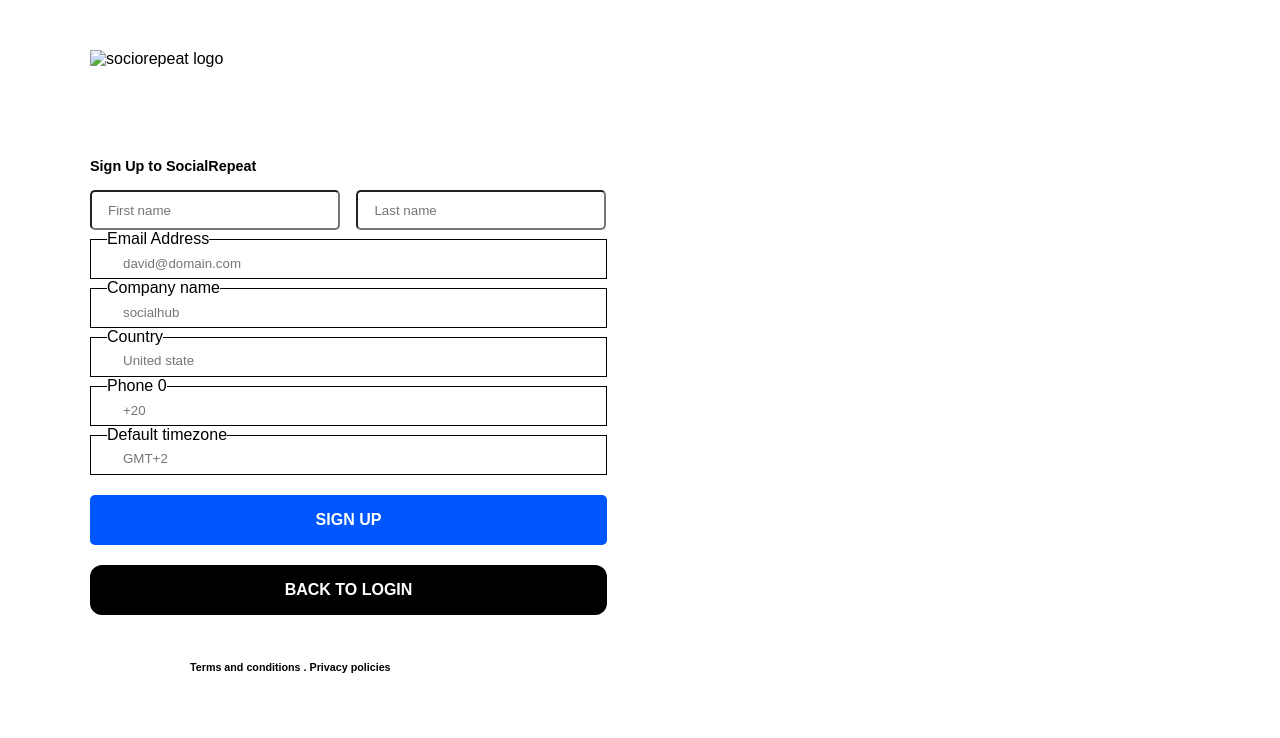
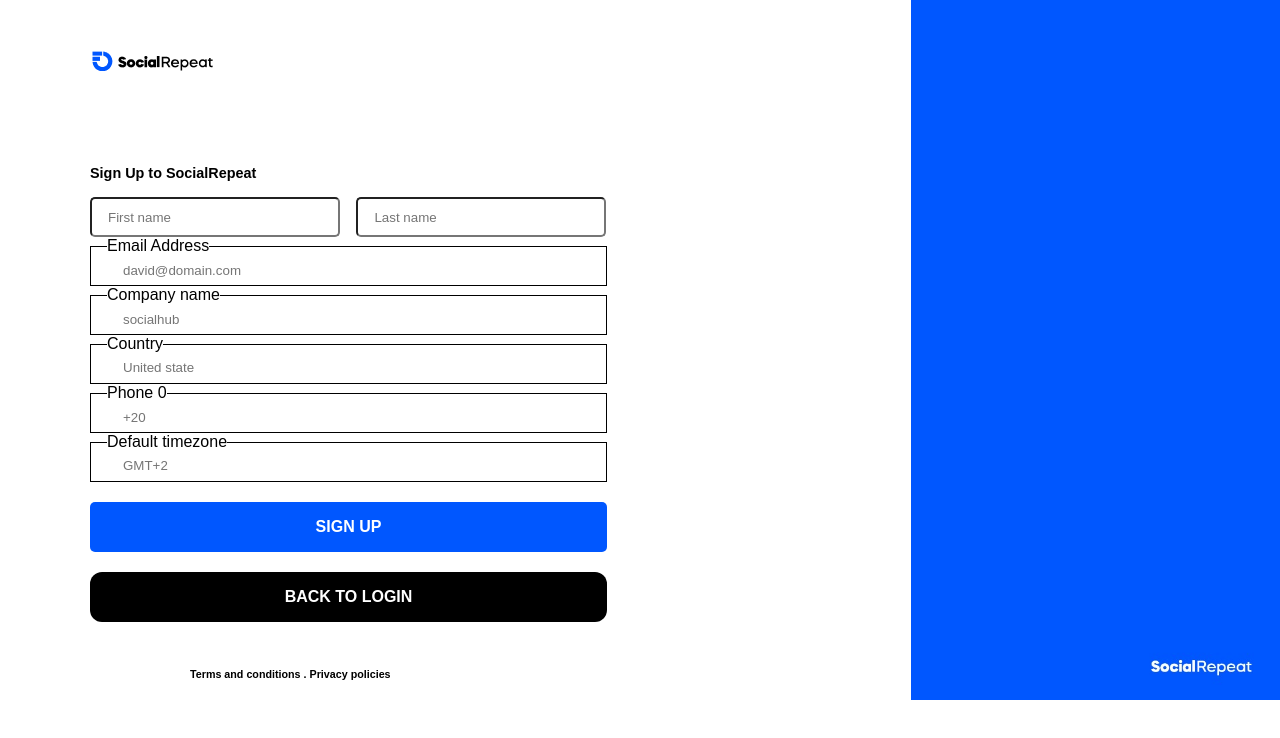
Before and after one commit to Shola-tech/SocioRepeat, a plain HTML site: page index.html in a window 1280 px wide. Shown: the top 738 px of the page. Drawn offline with Linux system fonts and the light colour scheme.

Commit message:
Update index.html

```diff
--- a/index.html
+++ b/index.html
@@ -10,7 +10,7 @@
     <div class="container">
         <div class="left">
         <div class="logo">
-            <img src="images/logo.png" alt="sociorepeat logo">
+            <img src="logo.png" alt="sociorepeat logo">
         </div>
         <h1>Sign Up to SocialRepeat</h1>
         <form action="">
@@ -81,7 +81,7 @@
         </form>
     </div>
     <div class="aside" >
-        <img src="images/blue.jpg" alt="" style="height: 700px; " >
+        <img src="blue.jpg" alt="" style="height: 700px; " >
         </div>
     </div>
 </body>
```
